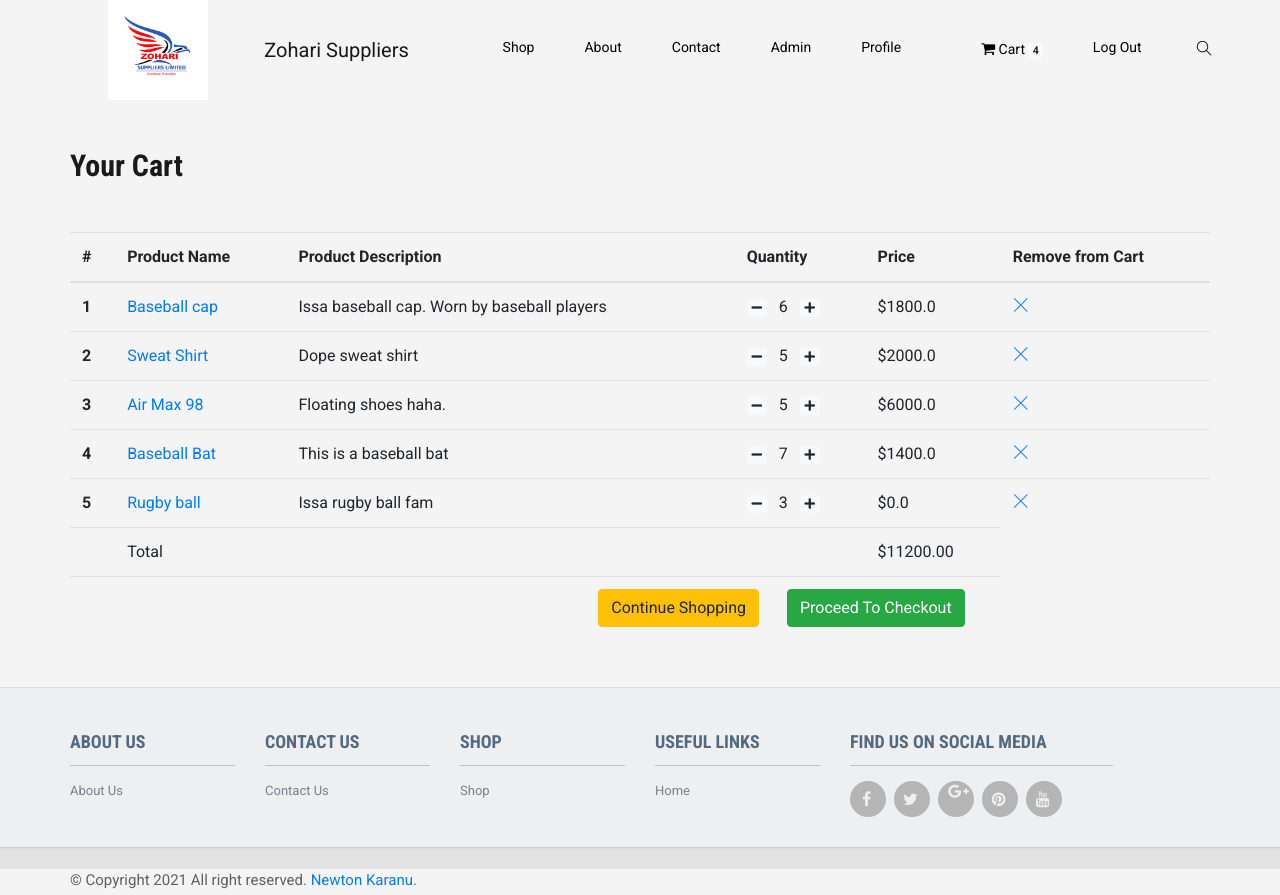
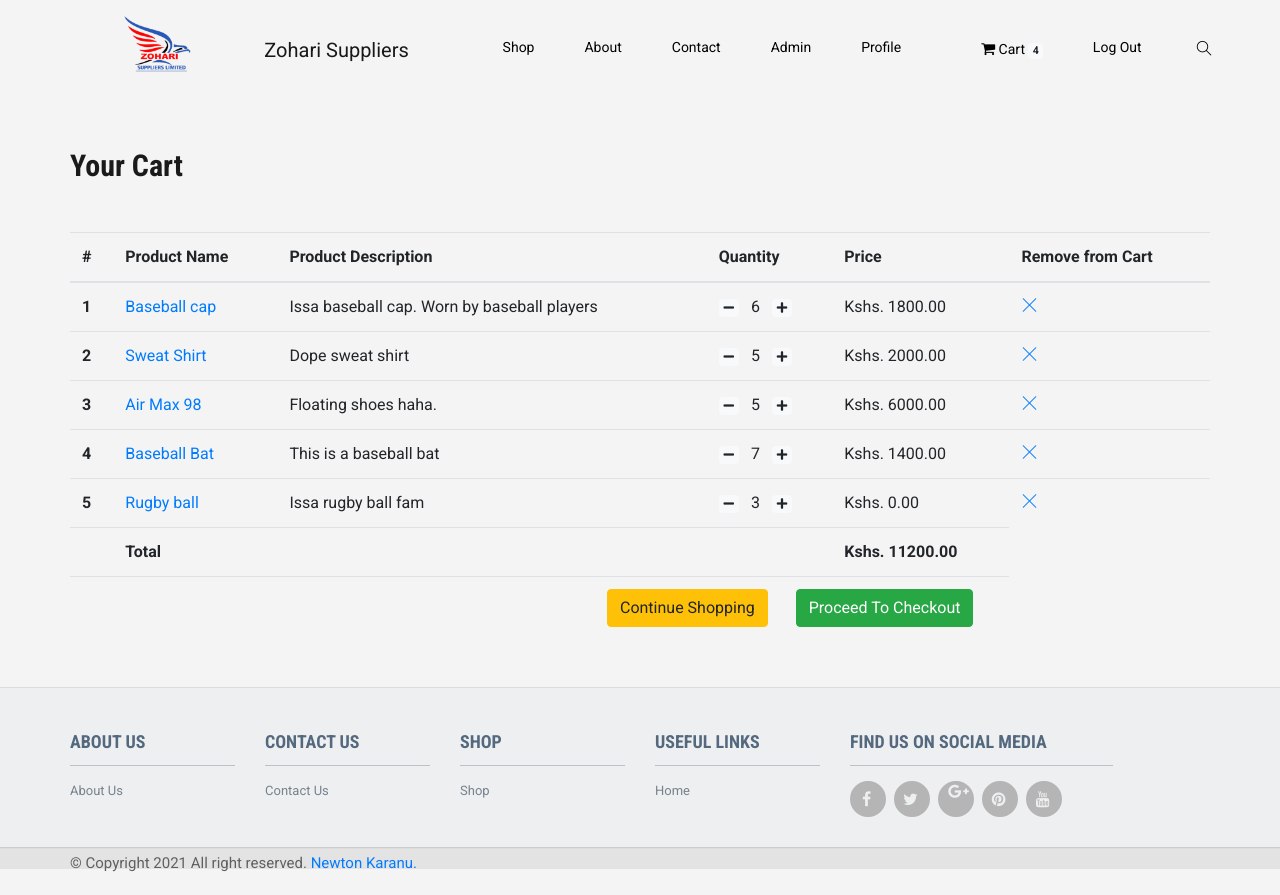
Before and after one commit to newtonkiragu/zohari, a Django app: page /cart/ in a window 1280 px wide. After the commit the page ends 872 px from the top, so only its background shows below. Run offline with Django 3.2, Linux system fonts and the light colour scheme; a user stored in the database is signed in; data comes from the database, SQL or seed files in the repository; both versions use the stored data as it was after the commit; some libraries are stand-ins or nearby versions.

Commit message:
major changes

```diff
--- a/cart/models.py
+++ b/cart/models.py
@@ -35,3 +35,6 @@ class Order(models.Model):
             total += order_item.get_total()
 
         return total
+
+
+# TODO: create checkout that updates product item quantity and availability
--- a/cart/templates/base.html
+++ b/cart/templates/base.html
@@ -4,9 +4,17 @@
 
 <head>
     <meta charset="UTF-8">
-    <meta name="viewport" content="width=device-width, initial-scale=1.0">
+    <!-- <meta name="viewport" content="width=device-width, initial-scale=1.0"> -->
     <meta http-equiv="X-UA-Compatible" content="ie=edge">
-    <meta name="viewport" content="width=device-width, initial-scale=1, shrink-to-fit=no">
+    <meta name="viewport" content="width=device-width, initial-scale=1, shrink-to-fit=yes">
+
+    <meta name="keywords" content="">
+    <meta name="description" content="">
+    <meta name="author" content="Newton Karanu">
+
+    <!-- Site Icons -->
+    <link href="{% static 'img/favicon.ico' %}"  rel="shortcut icon" type="image/x-icon" />
+    <link href="{% static 'img/zohari_logo_nbg.png' %}" rel="apple-touch-icon">
 
     {% if title %}
     <title>ZOHARI SUPPLIES - {{title}}</title>
@@ -59,11 +67,11 @@
     {% block scripts %}
 
     <!-- jQuery -->
-        <script src="{% static 'js/jquery-1.12.1.min.js' %}"></script>
+    <script src="{% static 'js/jquery-1.12.1.min.js' %}" type="1e3b28d619e1140858d3c390-text/javascript"></script>
     <!-- Popper.js -->
-        <script src="{% static 'js/popper.min.js' %}"></script>
+    <script src="{% static 'js/popper.min.js' %}" type="1e3b28d619e1140858d3c390-text/javascript"></script>
     <!-- Bootstrap -->
-        <script src="{% static 'js/bootstrap.min.js' %}"></script>
+    <script src="{% static 'js/bootstrap.min.js' %}" type="1e3b28d619e1140858d3c390-text/javascript"></script>
     <!-- Custom Scripts -->
     <script src="{% static 'js/jquery.magnific-popup.js' %}" type="1e3b28d619e1140858d3c390-text/javascript"></script>
     <script src="{% static 'js/swiper.min.js' %}" type="1e3b28d619e1140858d3c390-text/javascript"></script>
--- a/cart/templates/home.html
+++ b/cart/templates/home.html
@@ -30,20 +30,20 @@
                     <a class="ml-2" href="{% url 'add-to-cart' cart.item.slug %}"><span class="badge badge-light"><i
                                 class="fas fa-plus"></i></span></a>
                 </td>
-                <td>${{ cart.get_total }}</td>
+                <td>Kshs. {{ cart.get_total | floatformat:2 }}</td>
                 <td><a href="{% url 'remove-cart' cart.item.slug %}"><span class="ti-close" ></span></a></td>
             </tr>
             {% endfor %}
             {% endif %}
     <tr>
       <th scope="row"></th>
-      <td colspan="3">Total</td>
-      <td>${{ order.get_totals| floatformat:2 }}</td>
+      <td colspan="3"><strong>Total</strong></td>
+      <td><strong>Kshs. {{ order.get_totals | floatformat:2 }}</strong></td>
     </tr>
     <tr>
       <th scope="row"></th>
       <td colspan="4" class="text-right ">
-        <a href="{% url 'landing_page' %}" class="btn btn-warning mr-4" >Continue Shopping</a>
+        <a href="{% url 'product-list' %}" class="btn btn-warning mr-4" >Continue Shopping</a>
             <button class="btn btn-success mr-4">Proceed To Checkout</button>
             </td>
             </tr>
--- a/cart/templates/layouts/navbar.html
+++ b/cart/templates/layouts/navbar.html
@@ -13,7 +13,7 @@
     <div class="row align-items-center justify-content-center">
       <div class="col-lg-11">
         <nav class="navbar navbar-expand-lg navbar-light">
-          <a class=" navbar-brand pc" href="{% url 'landing_page' %}"> <img src="{% static 'img/zohari_logo.jpeg' %}" alt="logo" width="100px;"> </a>
+          <a class=" navbar-brand pc" href="{% url 'landing_page' %}"> <img src="{% static 'img/zohari_logo_nbg.png' %}" alt="logo" width="100px;"> </a>
 
           <button class="navbar-toggler" type="button" data-toggle="collapse" data-target="#navbarSupportedContent"
             aria-controls="navbarSupportedContent" aria-expanded="false" aria-label="Toggle navigation">
--- a/dashboard/templates/index.html
+++ b/dashboard/templates/index.html
@@ -0,0 +1,4 @@
+{% extends 'base.html' %}
+{% block content %}
+<h1>Dashboard</h1>
+{% endblock %}
--- a/shop/templates/contact.html
+++ b/shop/templates/contact.html
@@ -629,7 +629,7 @@ select.form-control[multiple] {
                     </div>
                     <!-- Form Submit -->
                     <div class="form-submit mt-5">
-                        <button class="btn btn-common" type="submit" id="form-submit"><i class="material-icons mdi mdi-message-outline"></i> Send Message</button>
+                        <button class="btn btn-primary" type="submit" id="form-submit"><i class="material-icons mdi mdi-message-outline"></i> Send Message</button>
                         <div id="msgSubmit" class="h3 text-center hidden"></div>
                         <div class="clearfix"></div>
                     </div>
--- a/shop/templates/layouts/footer.html
+++ b/shop/templates/layouts/footer.html
@@ -199,22 +199,31 @@
         </div>
         <!--/.container-->
     </div>
-    <!--/.footer-->
-
+	<!--/.footer-->
+	<div class="container">
+    <p class="pull-left">
+		<span id="copyright">&copy; Copyright
+		<script>document.getElementById('copyright').appendChild(document.createTextNode((new Date().getFullYear()).toString()))</script>
+		All right reserved. <a href="https://newtonkiragu.github.io/"target="_blank">Newton Karanu.</a>
+		</span>
+	</p>
+</div>
     <div class="footer-bottom">
         <div class="container">
-            <p class="pull-left">
-                <span id="copyright">&copy; Copyright
-                <script>document.getElementById('copyright').appendChild(document.createTextNode((new Date().getFullYear()).toString()))</script>
-                All right reserved. <a href="https://newtonkiragu.github.io/"target="_blank">Newton Karanu.</a></span></p>
-            <div class="pull-right">
+            <!-- <p class="pull-left">  -->
+                <!-- <span id="copyright">&copy; Copyright -->
+                <!-- <script>document.getElementById('copyright').appendChild(document.createTextNode((new Date().getFullYear()).toString()))</script> -->
+				<!-- All right reserved. <a href="https://newtonkiragu.github.io/"target="_blank">Newton Karanu.</a> -->
+				<!-- </span> -->
+			<!-- </p> -->
+            <!-- <div class="pull-right"> -->
                 <!-- <ul class="nav nav-pills payments">
                 	<li><i class="fa fa-cc-visa"></i></li>
                     <li><i class="fa fa-cc-mastercard"></i></li>
                     <li><i class="fa fa-cc-amex"></i></li>
                     <li><i class="fa fa-cc-paypal"></i></li>
                 </ul>  -->
-            </div>
+            <!-- </div> -->
         </div>
     </div>
     <!--/.footer-bottom-->
--- a/shop/templates/layouts/navbar.html
+++ b/shop/templates/layouts/navbar.html
@@ -13,7 +13,7 @@
     <div class="row align-items-center justify-content-center">
       <div class="col-lg-11">
         <nav class="navbar navbar-expand-lg navbar-light">
-          <a class=" navbar-brand pc" href="{% url 'landing_page' %}"> <img src="{% static 'img/zohari_logo.jpeg' %}" alt="logo" width="100px;"> </a>
+          <a class=" navbar-brand pc" href="{% url 'landing_page' %}"> <img src="{% static 'img/zohari_logo_nbg.png' %}" alt="logo" width="100px;"> </a>
 
           <button class="navbar-toggler" type="button" data-toggle="collapse" data-target="#navbarSupportedContent"
             aria-controls="navbarSupportedContent" aria-expanded="false" aria-label="Toggle navigation">
--- a/shop/templates/product/product_detail.html
+++ b/shop/templates/product/product_detail.html
@@ -18,7 +18,7 @@
 					<h3 class="title mb-3">{{ object.item_name }}</h3>
 					<p class="price-detail-wrap">
 						<span class="price h3 text-warning">
-							<span class="currency">KES </span><span class="num">{{ object.item_price }}</span>
+							<span class="currency">Kshs. </span><span class="num">{{ object.item_price }}</span>
 						</span>
 
 					</p> <!-- price-detail-wrap .// -->
```
Also changed, not shown: shop/templates/base.html (+13 -5 lines), shop/views.py (+36 -45 lines), db.sqlite3, static/img/favicon.ico (added), static/img/zohari_logo_nbg.png (added). Lines whose indentation alone changed are shown as unchanged.
